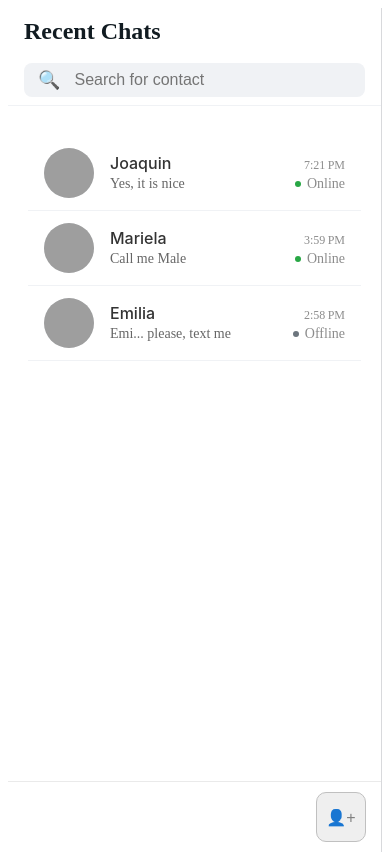
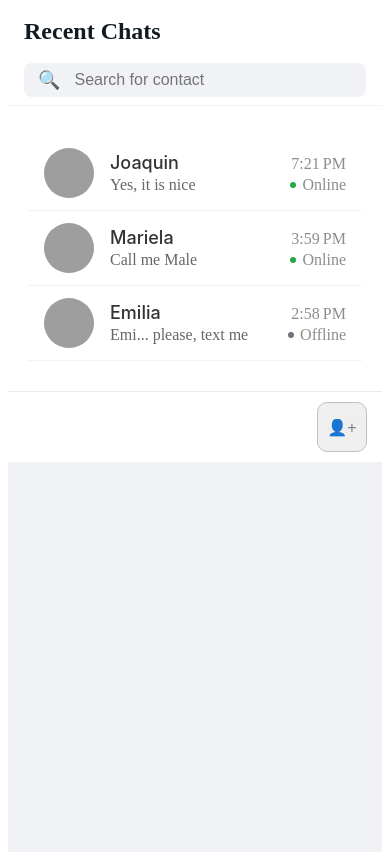
Before and after one commit to fersilva362/utn-final-angular21, an Angular app: page /add in a window 390 px wide. Built offline with nearby package versions, Linux system fonts and the light colour scheme; grey boxes are pictures that could not be loaded.

Commit message:
fixing screen size css

```diff
--- a/src/app/components/send-message/send-message.css
+++ b/src/app/components/send-message/send-message.css
@@ -59,7 +59,7 @@
 .tile-name {
   margin: 0;
   font-family: -apple-system, BlinkMacSystemFont, 'Segoe UI', Roboto, Helvetica, Arial, sans-serif;
-  font-size: 16px;
+  font-size: 18px;
   font-weight: 500;
   color: #333333;
   line-height: 1.2;
@@ -68,7 +68,7 @@
   text-overflow: ellipsis;
 }
 .tile-time {
-  font-size: 12px;
+  font-size: 16px;
   color: #8c8c8c;
   white-space: nowrap;
   margin-left: 8px;
@@ -76,7 +76,7 @@
 
 .tile-message {
   margin: 0;
-  font-size: 14px;
+  font-size: 16px;
   color: #666666;
   white-space: nowrap;
   overflow: hidden;
@@ -108,7 +108,7 @@
 
 .status-text {
   font-family: inherit;
-  font-size: 14px;
+  font-size: 16px;
   color: #8c8c8c;
   text-transform: capitalize;
 }
@@ -116,6 +116,6 @@
 .no-contact {
   padding: 16px;
   color: #6c757d;
-  font-size: 14px;
+  font-size: 16px;
   text-align: center;
 }
--- a/src/app/pages/chat-page/chat-page.css
+++ b/src/app/pages/chat-page/chat-page.css
@@ -56,7 +56,6 @@
   align-self: flex-end;
   background-color: #0046d5;
   color: #ffffff;
-
   border-bottom-right-radius: 4px;
 }
 
@@ -103,7 +102,7 @@
   border-radius: 25px;
   cursor: pointer;
 
-  font-size: 16px;
+  font-size: 18px;
 }
 @media (max-width: 768px) {
   .chat-header {
--- a/src/app/pages/chat-page/chat-page.ts
+++ b/src/app/pages/chat-page/chat-page.ts
@@ -30,6 +30,7 @@ export class ChatPage implements OnInit {
       this.loadingMessages.set(false);
       this.errorMessages.set(null);
       this.client.getContactByConversation(conversation_id);
+      this.client.isChatOpen.set(true);
     });
   }
 
@@ -44,6 +45,7 @@ export class ChatPage implements OnInit {
   errorMessages = signal<string | null>(null);
 
   navigateToOrigin() {
+    this.client.isChatOpen.set(false);
     this.router.navigate(['/']);
   }
   sendMessage(conversation_id: string | null) {
--- a/src/app/pages/my-contacts/my-contacts.css
+++ b/src/app/pages/my-contacts/my-contacts.css
@@ -103,7 +103,7 @@
 
 .tile-name {
   font-weight: 600;
-  font-size: 14px;
+  font-size: 16px;
   color: #1a1a1a;
 }
 
@@ -114,7 +114,7 @@
 }
 
 .tile-message {
-  font-size: 0.85rem;
+  font-size: 1rem;
   color: #3b3b3b;
   margin: 2px 0 0 0;
   white-space: nowrap;
--- a/src/app/pages/my-contacts/my-contacts.ts
+++ b/src/app/pages/my-contacts/my-contacts.ts
@@ -54,6 +54,7 @@ export class MyContacts {
     });
   }
   navigateToForm() {
+    this.client.isChatOpen.set(true);
     this.router.navigate(['/add']);
   }
 }
--- a/src/app/pages/my-layout/my-layout.css
+++ b/src/app/pages/my-layout/my-layout.css
@@ -13,7 +13,6 @@
   max-width: 450px;
   min-width: 280px;
 
-  /* background-color: #0046d5; */
   display: flex;
   flex-direction: column;
   border-right: 1px solid rgba(0, 0, 0, 0.1);
@@ -47,11 +46,13 @@
 }
 
 @media (max-width: 768px) {
+  .app-container {
+    flex-direction: column;
+  }
   .sidebar {
     width: 100%;
     max-width: none;
     min-width: 0;
-
     display: var(--sidebar-display, flex);
   }
 
--- a/src/app/pages/my-layout/my-layout.html
+++ b/src/app/pages/my-layout/my-layout.html
@@ -1,4 +1,4 @@
-<div class="app-container">
+<div class="app-container" [class.is-chatting]="checkChatIsOpen()">
   <aside class="sidebar">
     <div class="sidebar-header">
       <h1>Recent Chats</h1>
--- a/src/app/pages/my-layout/my-layout.ts
+++ b/src/app/pages/my-layout/my-layout.ts
@@ -1,6 +1,7 @@
-import { Component } from '@angular/core';
+import { Component, computed, inject } from '@angular/core';
 import { RouterOutlet } from '@angular/router';
 import { MyContacts } from '../my-contacts/my-contacts';
+import { Client } from '../../services/client';
 
 @Component({
   selector: 'app-my-layout',
@@ -8,4 +9,8 @@ import { MyContacts } from '../my-contacts/my-contacts';
   templateUrl: './my-layout.html',
   styleUrl: './my-layout.css',
 })
-export class MyLayout {}
+export class MyLayout {
+  private client = inject(Client);
+
+  checkChatIsOpen = computed(() => this.client.isChatOpen());
+}
--- a/src/app/pages/register-form/register-form.ts
+++ b/src/app/pages/register-form/register-form.ts
@@ -88,4 +88,5 @@ export class RegisterForm {
       this.loadingNewUser.set(true);
     }
   }
+  changeIsOpen = () => this.client.isChatOpen.set(false);
 }
--- a/src/app/services/client.ts
+++ b/src/app/services/client.ts
@@ -13,7 +13,7 @@ export class Client {
   //reactive variable for search bar
   mySearchContact = signal<MyContactModel | null>(null);
   isDotsActive = signal<boolean>(false);
-
+  isChatOpen = signal<boolean>(false);
   myContactFiltered = signal<MyContactModel | null>(null);
   getContactByConversation(conversation_id: string): any {
     const contact_by_conversation = this.myContacts().find(
```
